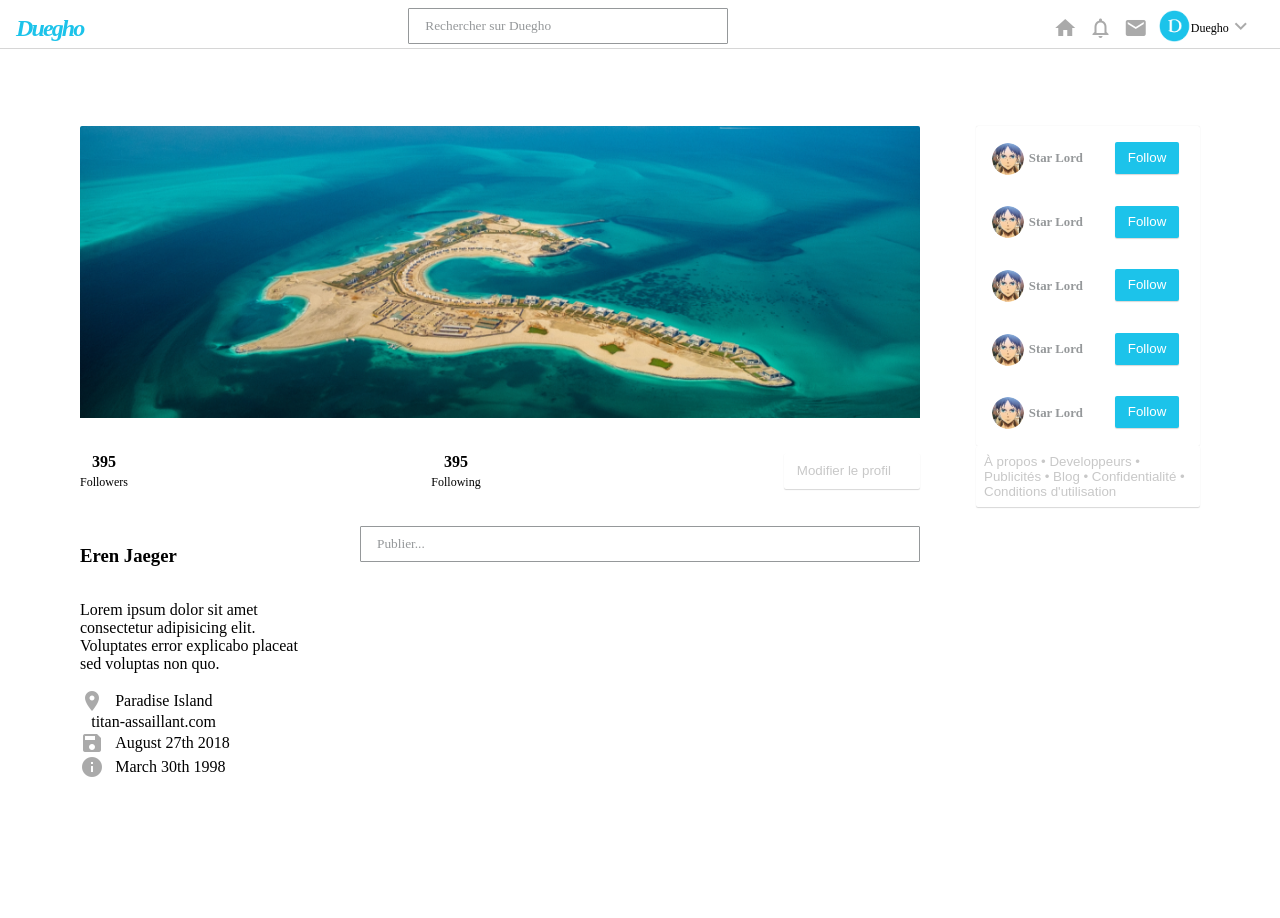
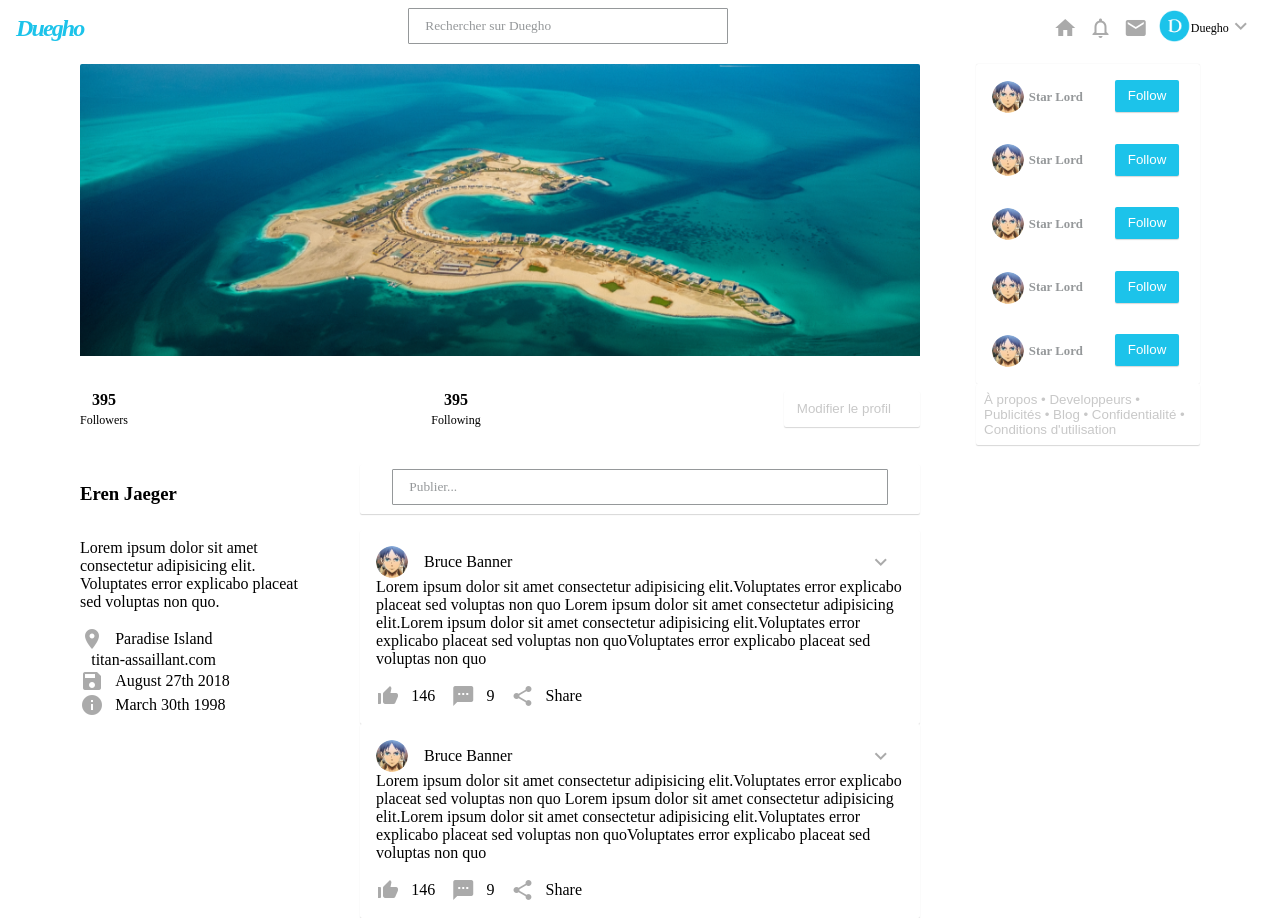
Before and after one commit to newordn/duegho_social_network, a React (Create React App) app: page / in a window 1280 px wide. Before the commit the page ends 800 px from the top, so only its background shows below. Built offline with nearby package versions, Linux system fonts and the light colour scheme.

Commit message:
Adding The Publication Component V1

```diff
--- a/src/Profile/Profile.css
+++ b/src/Profile/Profile.css
@@ -68,13 +68,16 @@
 .section2_col_2{
     display:flex;
     flex-flow: column wrap;
+    background-color: white;
     width:50%;
-    background-color: white;
-    height:10rem;
 }
 .section2_col_3
 {
     width:20%;
+}
+.publication_user_name
+{
+    margin-left:1rem;
 }
 .section2_col_1_info
 {
@@ -85,5 +88,36 @@
 }
 .section2_col_2 .input_container
 {
+    width:90%;
+    margin:auto;
+}
+.publication_header
+{
+    display:flex;
+    flex-flow: row wrap;
+    justify-content: space-between;
     width:100%;
 }
+.publication_content
+{
+    margin-bottom: 1rem;
+}
+.publication_footer
+{
+    width: 100%;
+    text-align: left;
+}
+.publication_footer span
+{
+    margin-right:1rem;
+}
+.publication_searchBar
+{
+    background-color:white;
+    width:100%;
+    box-sizing: border-box;
+    margin-bottom:1rem;
+    border-radius: 2px;
+    padding:0.3rem;
+    box-shadow: 0 1px 1px 0 rgba(0, 0, 0, 0.16);
+}
--- a/src/Profile/Profile.js
+++ b/src/Profile/Profile.js
@@ -4,6 +4,7 @@ import FriendProposition from '../components/FriendProposition/FriendProposition
 import Follow from '../components/Follow/Follow';
 import Button from '../components/Button/Button';
 import Input from '../components/Input/Input';
+import Publication from '../components/Publication/Publication';
 import './Profile.css';
 
 
@@ -14,6 +15,12 @@ class Profile extends Component {
         { icon: "", label: "titan-assaillant.com" }
             , { icon: "save", label: "August 27th 2018" }
             , { icon: "info", label: "March 30th 1998" }]
+        let publications = [{user_name:"Bruce Banner",
+            user_avatar: "/imgs/profile.png", content:"Lorem ipsum dolor sit amet consectetur adipisicing elit.Voluptates error explicabo placeat sed voluptas non quo Lorem ipsum dolor sit amet consectetur adipisicing elit.Lorem ipsum dolor sit amet consectetur adipisicing elit.Voluptates error explicabo placeat sed voluptas non quoVoluptates error explicabo placeat sed voluptas non quo",likes:146,comments:9},
+            {
+                user_name: "Bruce Banner",
+                user_avatar: "/imgs/profile.png", content: "Lorem ipsum dolor sit amet consectetur adipisicing elit.Voluptates error explicabo placeat sed voluptas non quo Lorem ipsum dolor sit amet consectetur adipisicing elit.Lorem ipsum dolor sit amet consectetur adipisicing elit.Voluptates error explicabo placeat sed voluptas non quoVoluptates error explicabo placeat sed voluptas non quo", likes: 146, comments: 9
+            }];
         return (
             <div className="profile">
                 <section className="section1">
@@ -49,8 +56,14 @@ class Profile extends Component {
                             </div>})}
                     </div>
                     <div className="section2_col_2">
-                        <Input id="publication" type="text" placeholder="Publier..." name={this.props.name} />
-                    </div>
+                        <div class="publication_searchBar"><Input id="publication" type="text" placeholder="Publier..." name={this.props.name} /></div>
+                        {publications.map((e,i)=>{
+                        let publicationKey = "publication" +i;
+                        return <Publication user_name={e.user_name} key={publicationKey}
+                         user_avatar={e.user_avatar}
+                        content={e.content} likes={e.likes} comments={e.comments}/>
+                        })}
+                     </div>
                     <div className="section2_col_3"></div>
                 </section>
             </div>
--- /dev/null
+++ b/src/components/Publication/Publication.css
@@ -0,0 +1,11 @@
+.publication
+{
+    background-color:white;
+    border-radius: 2px;
+    box-shadow: 0 1px 1px 0 rgba(0, 0, 0, 0.16);
+    width:100%;
+    padding:1rem 1rem 1rem 1rem;
+    display: flex;
+    flex-flow: column wrap;
+    box-sizing: border-box;
+}
--- /dev/null
+++ b/src/components/Publication/Publication.js
@@ -0,0 +1,39 @@
+import React, { Component } from 'react';
+import PropTypes from 'prop-types';
+import Img from '../Img/Img';
+import './Publication.css';
+
+
+class Publication extends Component {
+
+    render() {
+        return (
+            <div class="publication">
+                <div class="publication_header">
+                    <div><Img src={this.props.user_avatar} alt="avatar" round={true} width="2rem" height="2rem" />
+                        <span class="publication_user_name">{this.props.user_name}</span></div>
+                    <div> <i class="material-icons">keyboard_arrow_down</i></div>
+                </div>
+                <div class="publication_content">
+                    {this.props.content}
+                </div>
+                <div class="publication_footer">
+                <div><i class="material-icons">thumb_up_alt</i><span>{this.props.likes}</span></div>
+                <div><i class="material-icons">sms</i><span>{this.props.comments}</span></div>
+                <div> <i class="material-icons">share</i> <span>Share</span></div >
+                </div>
+            </div>
+        )
+    }
+    static propTypes =
+    {
+        id: PropTypes.string,
+        user_name: PropTypes.string,
+        user_avatar: PropTypes.string,
+        content: PropTypes.string,
+        likes: PropTypes.number,
+        comments: PropTypes.number,
+
+    }
+}
+export default Publication;
```
